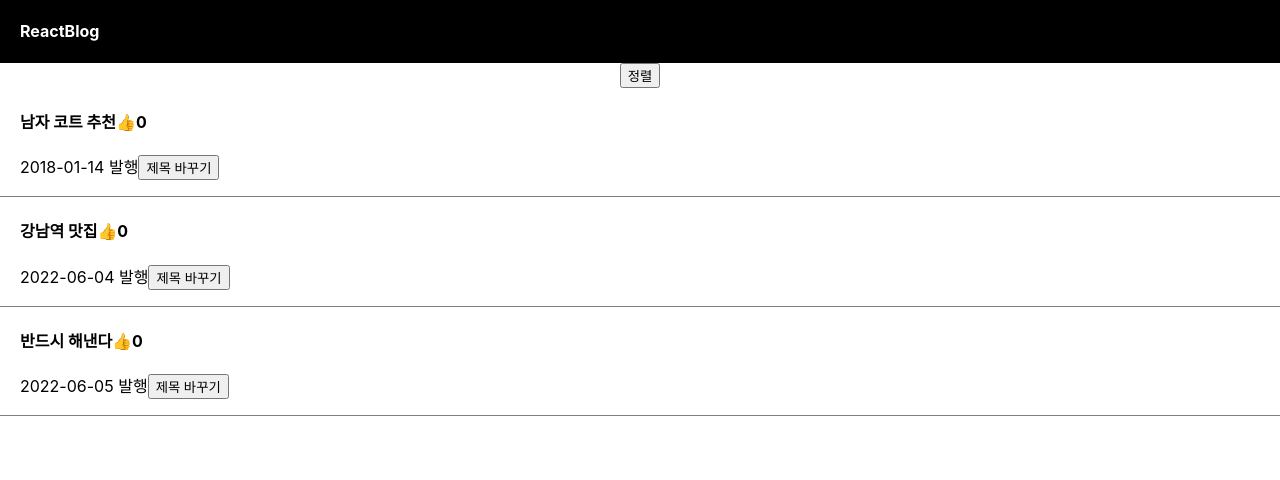
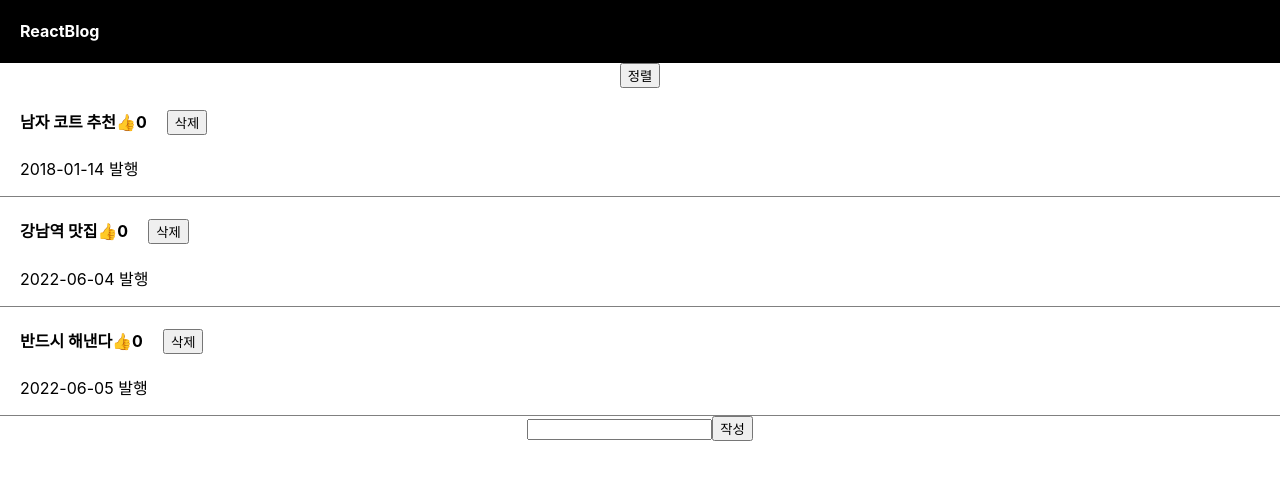
Before and after one commit to jungunman/ReactStudy-Blog, a React (Create React App) app: page / in a window 1280 px wide. Shown: the top 480 px of the page. Built offline with nearby package versions, Linux system fonts and the light colour scheme.

Commit message:
기본적인 블로그 만들기 끝
이제 할 것은 코딩을 좀 더 깔끔하게 만들 방법은 없나 방법을 알아보자

```diff
--- a/src/App.js
+++ b/src/App.js
@@ -7,79 +7,106 @@ function App() {
     let [title, setTitle] = useState(["남자 코트 추천", "강남역 맛집", "반드시 해낸다"]);
     let [likeCount, setLikeCount] = useState([0, 0, 0]);
     const [date, setDate] = useState(["2018-01-14", "2022-06-04", "2022-06-05"]);
-    const [modal, setModal] = useState(false);
+    const [modal, setModal] = useState([false,false,false]);
+    const [valueChange,setValueChange] = useState("");
+
+    //function 만들기 다른 형식
+    const onDelete = (targetTitle,targetLikeCount,targetCopyDate,i) =>{
+        //원본 유지 데이터 카피
+        let copyTitle = [...title];
+        let copyLikeCount = [...likeCount];
+        let copyDate = [...date];
+        //삭제
+        copyTitle = copyTitle.filter((item)=> item !== targetTitle);
+        copyLikeCount = copyLikeCount.filter((item)=> item !== targetLikeCount);
+        copyDate.splice(i,1);
+        //적용
+        setTitle(copyTitle);
+        setLikeCount(copyLikeCount);
+        setDate(copyDate);
+
+        //아이덴티티가 없어서 중복되는거 다 삭제하는 부작용!
+    }
 
     return (
         <div className="App">
             <div className="black-nav">
                 <h4>ReactBlog</h4>
             </div>
-            <button
-                onClick={() => {
-                    setTitle([...title].sort());
-                }}
-            >
+            <button onClick={() => { setTitle([...title].sort()); }}>
                 정렬
             </button>
 
             {title.map(function (element, i) {
                 return (
                     <div className="list" key={i}>
-                        <h4
-                            onClick={() => {
-                                setModal(!modal);
-                            }}
-                        >
+                        <h4 onClick={() => {
+                            let copyModal = [...modal];
+                            copyModal[i] = !copyModal[i];
+                            setModal(copyModal);
+                            }}>
                             {element}
-                            <span
-                                onClick={() => {
-                                    let copyCount = [...likeCount];
-                                    copyCount[i] = copyCount[i] + 1;
-                                    setLikeCount(copyCount);
-                                }}
-                            >
+                            <span onClick={(e) => { e.stopPropagation();
+                                let copyCount = [...likeCount];
+                                copyCount[i] = copyCount[i] + 1;
+                                setLikeCount(copyCount);
+                             }}>
                                 👍
                             </span>
                             {likeCount[i]}
+                            <button
+                                style={{marginLeft:"20px"}}
+                                onClick={(e)=>{
+                                    e.stopPropagation();
+                                    onDelete(title[i],likeCount[i],date[i],i);
+                            }}>삭제</button>
                         </h4>
                         <p>
                             {date[i]} 발행
-                            <button
-                                onClick={() => {
-                                    let copyTitle = [...title];
-                                    copyTitle[0] = "여자 코트 추천";
-                                    setTitle(copyTitle);
-                                }}
-                            >
-                                제목 바꾸기
-                            </button>
                         </p>
+            {
+                //조건시 ? 참일때 실행할 코드 : 거짓일 때 실행할 코드
+                modal[i] === true ? <Modal postTitle = {title} setTitle = {setTitle} i = {i} /> : null
+            }
+
                     </div>
                 );
-            })}
 
-            {
-                //조건시 ? 참일때 실행할 코드 : 거짓일 때 실행할 코드
-                modal === true ? <Modal /> : null
-            }
+            })
+        }
+
+        <form action="get">
+            <input onChange={(e) => {setValueChange(e.target.value);}} minLength="1"/>
+            <button type="submit" onClick={()=>{
+                const copyTitle = [...title];
+                const copyDate = [...date];
+                const copyLikeCount = [...likeCount];
+                copyLikeCount.unshift(0);
+                copyTitle.unshift(valueChange);
+                copyDate.unshift("2023-04-12");
+                setLikeCount(copyLikeCount);
+                setDate(copyDate);
+                setTitle(copyTitle);
+            }}>작성</button>
+        </form>
+
         </div>
     );
 }
 
-function Mine() {
-    return (
-        <div className="">
-            <p>여기는 컴포넌트 내부</p>
-        </div>
-    );
-}
-
-function Modal() {
+function Modal(props) {
     return (
         <div className="modal">
-            <h4>제목</h4>
+            <h4>{props.postTitle[props.i]}</h4>
             <p>날짜</p>
             <p>상세내용</p>
+            <button onClick={() => {
+                                    let copyTitle = [...props.postTitle];
+                                    copyTitle[props.i] = "여자 코트 추천";
+                                    props.setTitle(copyTitle);
+                                }}>
+                                제목 수정
+            </button>
         </div>
     );
 }
```
Also changed, not shown: package.json (+5 -3 lines), .eslintrc.js (deleted), .prettierrc.js (deleted), 2 other files (tests, documents, lock files or other folders).
